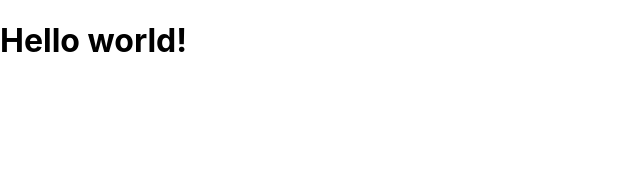
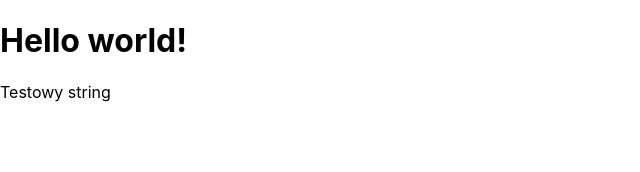
Before and after one commit to argasek/codebrainers-2020-02, a React (Create React App) app: page / in a window 1280 px wide. Shown: the top 172 px of the page, without its empty margins (0-640 px from the left). Built offline with nearby package versions, Linux system fonts and the light colour scheme.

Commit message:
Exercise 08 - introduction to collection-based components

```diff
--- a/src/App.jsx
+++ b/src/App.jsx
@@ -5,8 +5,7 @@ function App() {
     return (
         <div>
             <h1>Hello world!</h1>
-            <p><StudentList/></p>
-
+            <StudentList/>
         </div>
     );
 }
--- a/src/components/student-list/StudentList.jsx
+++ b/src/components/student-list/StudentList.jsx
@@ -1,9 +1,13 @@
 import React from 'react';
 import codeBrainersStudents from '../../models/Students';
 
-
 const StudentList = () => {
-    return null;
+    const test = 'Testowy string';
+    return (
+      <div>
+          <p>{ test }</p>
+      </div>
+    );
 };
 
-export default StudentList
+export default StudentList;
```
